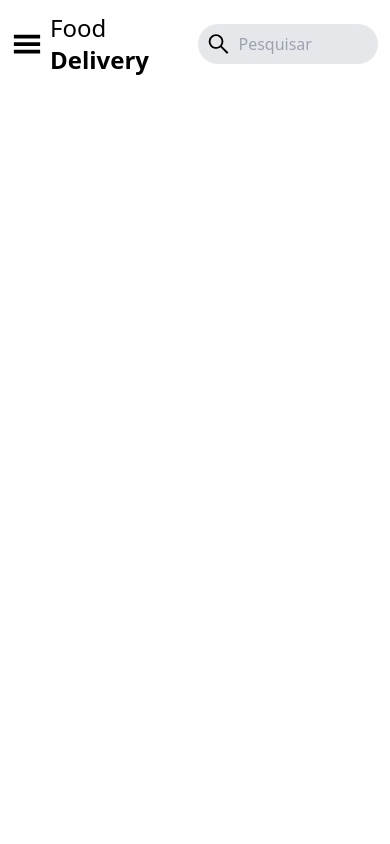
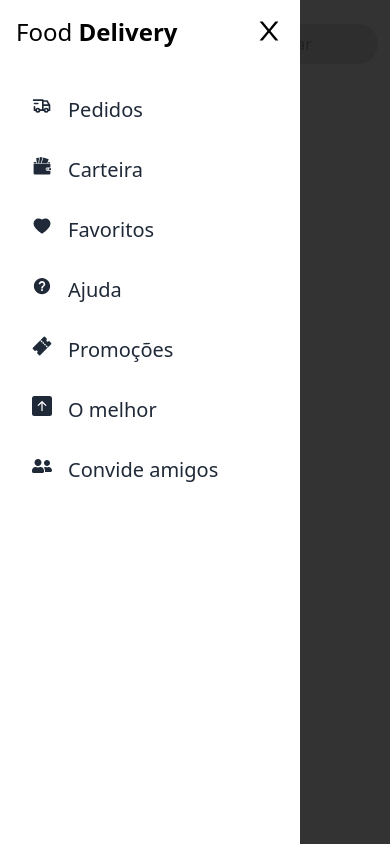
Before and after one commit to Pedroicn/Food-Delivery, a React (Create React App) app: page / in a window 390 px wide. Built offline with nearby package versions, Linux system fonts and the light colour scheme.

Commit message:
feat: create sidebar for mobile device

```diff
--- a/src/components/Header.jsx
+++ b/src/components/Header.jsx
@@ -1,7 +1,12 @@
 import React from 'react';
-import { GiHamburgerMenu } from 'react-icons/gi';
-import { AiOutlineSearch } from 'react-icons/ai';
-import { BsFillCartFill } from 'react-icons/bs';
+import { GiHamburgerMenu, GiWallet } from 'react-icons/gi';
+import { AiOutlineSearch, AiOutlineClose, AiFillHeart } from 'react-icons/ai';
+import { BsFillCartFill, BsFillArrowUpSquareFill } from 'react-icons/bs';
+import { TbTruckDelivery } from 'react-icons/tb';
+import { IoMdHelpCircle } from 'react-icons/io';
+import { FaUserFriends } from 'react-icons/fa';
+import { IoTicket } from 'react-icons/io5'
+
 const Header = () => {
   return (
     <header className='max-w-[1640px] mx-auto flex justify-between items-center p-3'>
@@ -25,6 +30,28 @@ const Header = () => {
       <button className='bg-black text-white hidden md:flex items-center py-2 rounded-full'>
         <BsFillCartFill size={20} className='mr-2' /> Carrinho
       </button>
+
+      {/* overlay menu, mobile */}
+      <div className='bg-black/80 fixed w-full h-screen top-0 left-0'>
+
+      </div>
+      {/* barra lateral */}
+      <aside className='fixed top-0 left-0 w-[300px] h-screen bg-white z-10 duration-300'>
+        <AiOutlineClose size={30} className='absolute cursor-pointer right-4 top-4'/>
+        <h2 className='text-2xl p-4'>Food <span className='font-bold'>Delivery</span> </h2>
+        <nav>
+          <ul className='flex flex-col p-4 text-gray-800'>
+            <li className='flex px-4 py-4 text-xl'><TbTruckDelivery size={20} className='mr-4'/> Pedidos</li>
+            <li className='flex px-4 py-4 text-xl'><GiWallet size={20} className='mr-4' /> Carteira</li>
+            <li className='flex px-4 py-4 text-xl'><AiFillHeart size={20} className='mr-4' /> Favoritos</li>
+            <li className='flex px-4 py-4 text-xl'><IoMdHelpCircle size={20} className='mr-4' /> Ajuda</li>
+            <li className='flex px-4 py-4 text-xl'><IoTicket size={20} className='mr-4' /> Promoções</li>
+            <li className='flex px-4 py-4 text-xl'><BsFillArrowUpSquareFill size={20} className='mr-4' /> O melhor</li>
+            <li className='flex px-4 py-4 text-xl'><FaUserFriends size={20} className='mr-4' /> Convide amigos</li>
+          </ul>
+        </nav>
+      </aside>
+
     </header>
   )
 }
```
